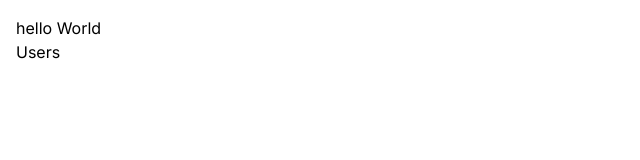
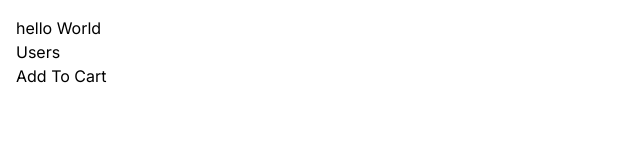
Before and after one commit to jojorabbit1/TypeScript-Learning-From-Mosh, a Next.js app: page / in a window 1280 px wide. Shown: the top 160 px of the page, without its empty margins (0-640 px from the left). Built offline with nearby package versions, Linux system fonts and the light colour scheme.

Commit message:
Client VS Server Components

```diff
--- /dev/null
+++ b/app/components/AddToCart.tsx
@@ -0,0 +1,12 @@
+"use client";
+import React from "react";
+
+const AddToCart = () => {
+  return (
+    <div>
+      <button onClick={() => console.log("Got It")}>Add To Cart</button>
+    </div>
+  );
+};
+
+export default AddToCart;
--- /dev/null
+++ b/app/components/ProductCard.tsx
@@ -0,0 +1,12 @@
+import React from "react";
+import AddToCart from "./AddToCart";
+
+const ProductCard = () => {
+  return (
+    <div>
+      <AddToCart />
+    </div>
+  );
+};
+
+export default ProductCard;
--- a/app/page.tsx
+++ b/app/page.tsx
@@ -1,11 +1,14 @@
 import Image from "next/image";
 import Link from "next/link";
+import ProductCard from "./components/ProductCard";
 
 export default function Home() {
   return (
     <main>
       <h1>hello World</h1>
       <Link href="/users">Users</Link>
+
+      <ProductCard />
     </main>
   );
 }
```
